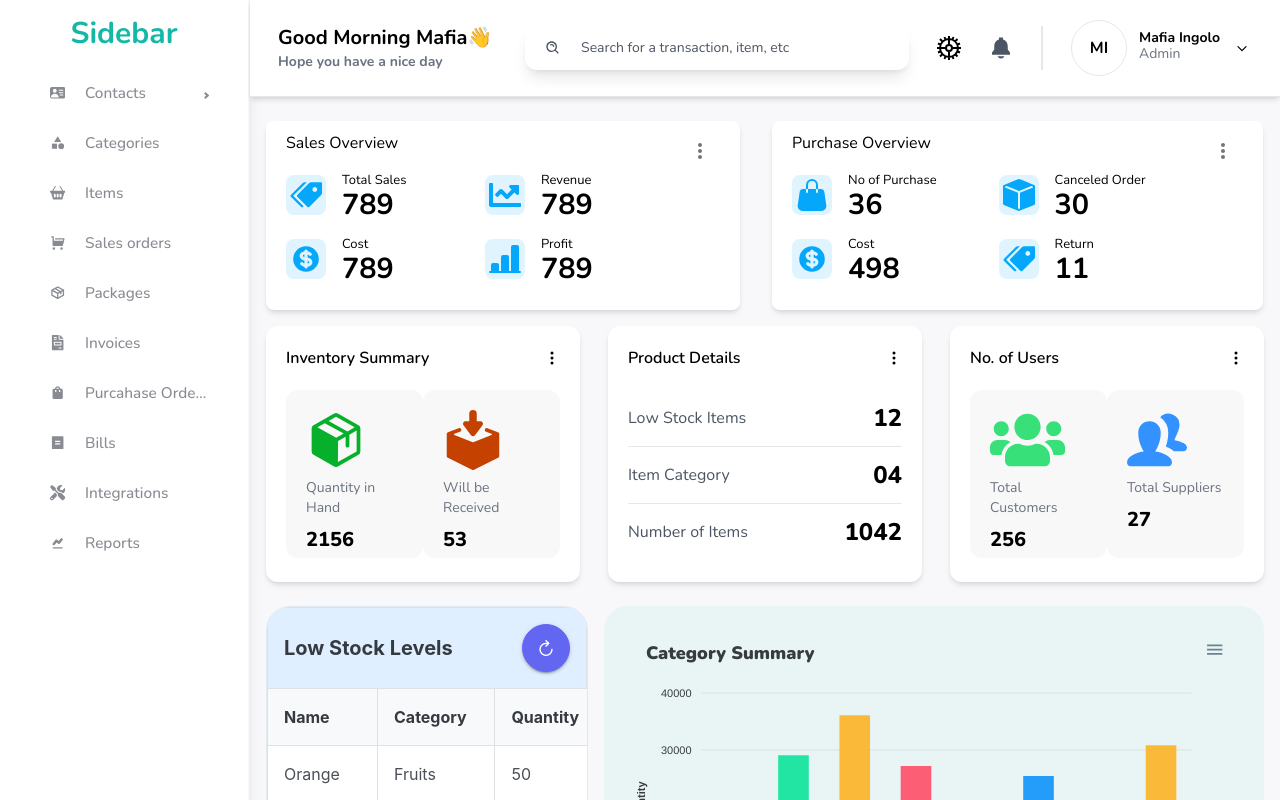
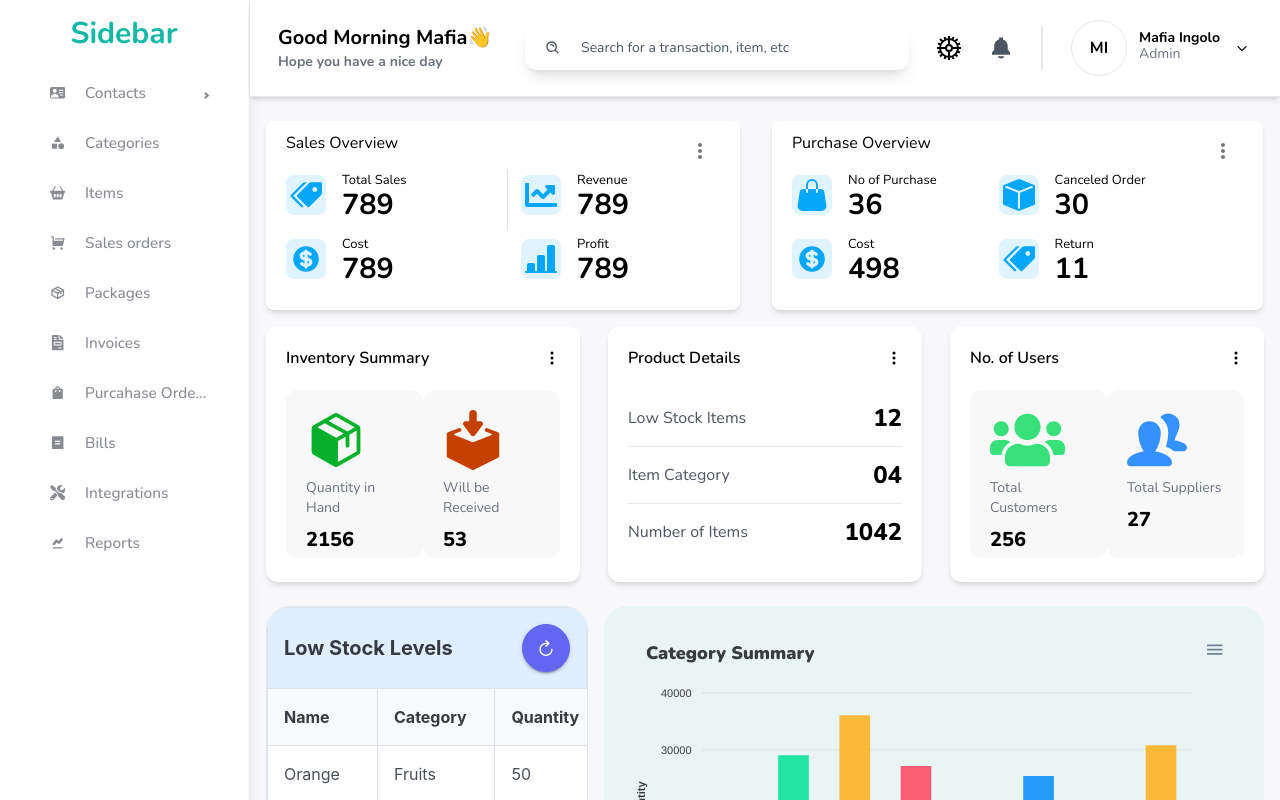
Before and after one commit to Strangeal/front-trakade, a React (Vite) app: page /dashboard in a window 1280 px wide. Shown: the top 800 px of the page. Built offline with nearby package versions, Linux system fonts and the light colour scheme.

Commit message:
Modify styles

```diff
--- a/src/components/dashboard/Overview.tsx
+++ b/src/components/dashboard/Overview.tsx
@@ -17,14 +17,11 @@ type DummyDataProps = {
 };
 
 const Overview = ({ overviews }: DummyDataProps) => {
-  const myStyle = {
-    backgroundColor: "#04A7F9",
-  };
   return (
     <>
       {overviews.map((overview) => (
         <>
-          <Grid item md={5.5} sx={{ mb: 2, justifyContent: "center" }}>
+          <Grid item md={5.5} sx={{ mb: 2 }}>
             <div className={styles.sales_content}>
               <Avatar sx={{ bgcolor: "#E0F4FF", borderRadius: 2, mr: 2 }}>
                 {React.createElement(overview.icons, {
--- a/src/components/dashboard/SaleOverview.tsx
+++ b/src/components/dashboard/SaleOverview.tsx
@@ -1,17 +1,7 @@
 import CheckIcon from "@mui/icons-material/Check";
 import KeyboardArrowRightIcon from "@mui/icons-material/KeyboardArrowRight";
-import {
-  Avatar,
-  Box,
-  Divider,
-  Grid,
-  IconButton,
-  Typography,
-} from "@mui/material";
-import useMediaQuery from "@mui/material/useMediaQuery";
-import theme from "../Theme";
+import { Divider, Grid, IconButton } from "@mui/material";
 import InventSummary from "./PurchaseOverview";
-import StyleIcon from "@mui/icons-material/Style";
 import MoreVertIcon from "@mui/icons-material/MoreVert";
 import styles from "../../styles/SalesOverview.module.css";
 import Overview from "./Overview";
@@ -20,7 +10,11 @@ import { salesOverviews } from "../../helpers/dummyData";
 const SaleOverview = () => {
   return (
     <>
-      <Grid container spacing={4} sx={{ width: "100%", mx: 0, mb: 2, gap: 4 }}>
+      <Grid
+        container
+        spacing={4}
+        sx={{ width: "100%", mx: 0, mb: 2, gap: 4, position: "relative" }}
+      >
         <Grid
           item
           xs={12}
@@ -34,9 +28,20 @@ const SaleOverview = () => {
               <MoreVertIcon />
             </IconButton>
           </div>
-          <Grid container>
+          <Grid container sx={{ justifyContent: "space-between" }}>
             <Overview overviews={salesOverviews} />
           </Grid>
+          <Divider
+            orientation="vertical"
+            sx={{
+              width: 2,
+              height: 60,
+              mx: 2,
+              position: "absolute",
+              top: "3rem",
+              left: "14rem",
+            }}
+          />
         </Grid>
         <>
           <InventSummary />
--- a/src/pages/dashboard/Dashboard.tsx
+++ b/src/pages/dashboard/Dashboard.tsx
@@ -1,7 +1,7 @@
-import SaleOverview from '../../components/dashboard/SaleOverview';
-import SalesOrder from '../../components/dashboard/SalesOrder';
-import { StockSummary } from '../../components/stocks';
-import Card from '../../components/stocks/Card';
+import SaleOverview from "../../components/dashboard/SaleOverview";
+import SalesOrder from "../../components/dashboard/SalesOrder";
+import { StockSummary } from "../../components/stocks";
+import Card from "../../components/stocks/Card";
 
 const Dashboard = () => {
   return (
@@ -10,14 +10,14 @@ const Dashboard = () => {
 
       <section className="my-4 grid lg:grid-cols-2 xl:grid-cols-3 gap-7">
         {/* Inventory Summary */}
-        <Card title={'Inventory Summary'}>
+        <Card title={"Inventory Summary"}>
           <div className="card-body flex justify-between">
             <div className="bg-[#f8f8f8] rounded-xl p-5 w-[9.5rem] h-[10.5rem]">
               <div>
                 <svg
                   viewBox="0 0 256 256"
                   xmlns="http://www.w3.org/2000/svg"
-                  width={'60'}
+                  width={"60"}
                 >
                   <path fill="none" d="M0 0h256v256H0z"></path>
                   <path
@@ -35,7 +35,7 @@ const Dashboard = () => {
                 <svg
                   viewBox="0 0 24 24"
                   xmlns="http://www.w3.org/2000/svg"
-                  width={'60'}
+                  width={"60"}
                 >
                   <path
                     d="M21.971 8.92 17.769 7.3a.75.75 0 1 0-.539 1.4l2.168.835a.25.25 0 0 1 0 .466l-7.309 2.924a.257.257 0 0 1-.185 0L4.569 9.989a.249.249 0 0 1 0-.466L6.763 8.7a.75.75 0 1 0-.527-1.4L1.978 8.9a.769.769 0 0 0-.479.72v8.917a.5.5 0 0 0 .277.447l10 4.969h.014a.472.472 0 0 0 .419 0h.014l10-4.969a.5.5 0 0 0 .276-.447V9.5c.001-.012.048-.359-.528-.58Z"
@@ -56,7 +56,7 @@ const Dashboard = () => {
         </Card>
 
         {/* Product Details */}
-        <Card title={'Product Details'}>
+        <Card title={"Product Details"}>
           <ul>
             <li className="flex justify-between items-center py-3">
               <p className="text-gray-600">Low Stock Items</p>
@@ -74,14 +74,14 @@ const Dashboard = () => {
         </Card>
 
         {/* Number of Users */}
-        <Card title={'No. of Users'}>
+        <Card title={"No. of Users"}>
           <div className="card-body flex justify-between">
             <div className="bg-[#f8f8f8]  rounded-xl p-5 w-[9.5rem] h-[10.5rem]">
               <div>
                 <svg
                   viewBox="0 0 640 512"
                   xmlns="http://www.w3.org/2000/svg"
-                  width={'75'}
+                  width={"75"}
                 >
                   <path
                     d="M96 224c35.3 0 64-28.7 64-64s-28.7-64-64-64-64 28.7-64 64 28.7 64 64 64zm448 0c35.3 0 64-28.7 64-64s-28.7-64-64-64-64 28.7-64 64 28.7 64 64 64zm32 32h-64c-17.6 0-33.5 7.1-45.1 18.6 40.3 22.1 68.9 62 75.1 109.4h66c17.7 0 32-14.3 32-32v-32c0-35.3-28.7-64-64-64zm-256 0c61.9 0 112-50.1 112-112S381.9 32 320 32 208 82.1 208 144s50.1 112 112 112zm76.8 32h-8.3c-20.8 10-43.9 16-68.5 16s-47.6-6-68.5-16h-8.3C179.6 288 128 339.6 128 403.2V432c0 26.5 21.5 48 48 48h288c26.5 0 48-21.5 48-48v-28.8c0-63.6-51.6-115.2-115.2-115.2zm-223.7-13.4C161.5 263.1 145.6 256 128 256H64c-35.3 0-64 28.7-64 64v32c0 17.7 14.3 32 32 32h65.9c6.3-47.4 34.9-87.3 75.2-109.4z"
@@ -97,7 +97,7 @@ const Dashboard = () => {
               <div>
                 <svg
                   viewBox="0 0 16 16"
-                  width={'60'}
+                  width={"60"}
                   // xml:space="preserve"
                   xmlns="http://www.w3.org/2000/svg"
                   enable-background="new 0 0 16 16"
@@ -117,7 +117,7 @@ const Dashboard = () => {
       </section>
 
       <StockSummary />
-      <SalesOrder />
+      {/* <SalesOrder /> */}
     </>
   );
 };
```
